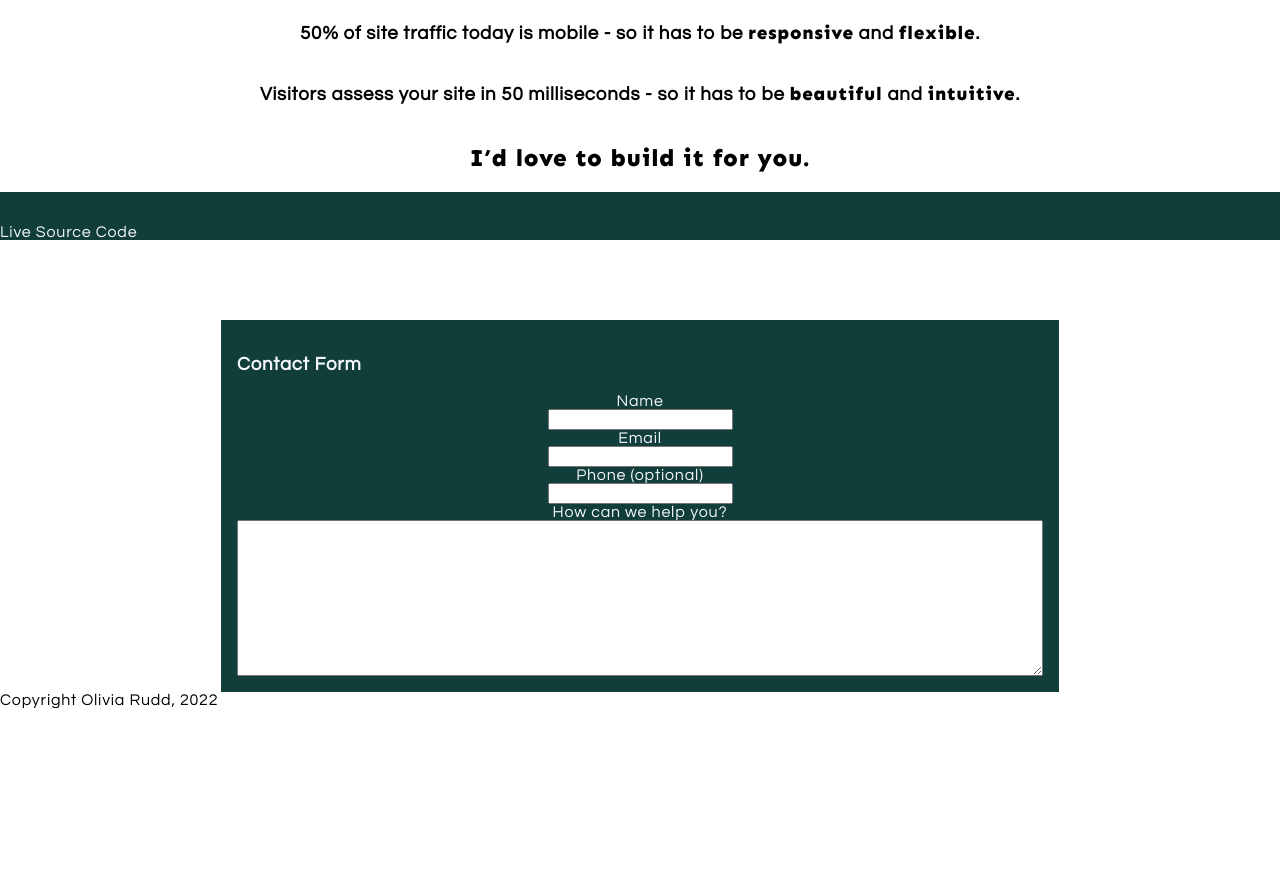
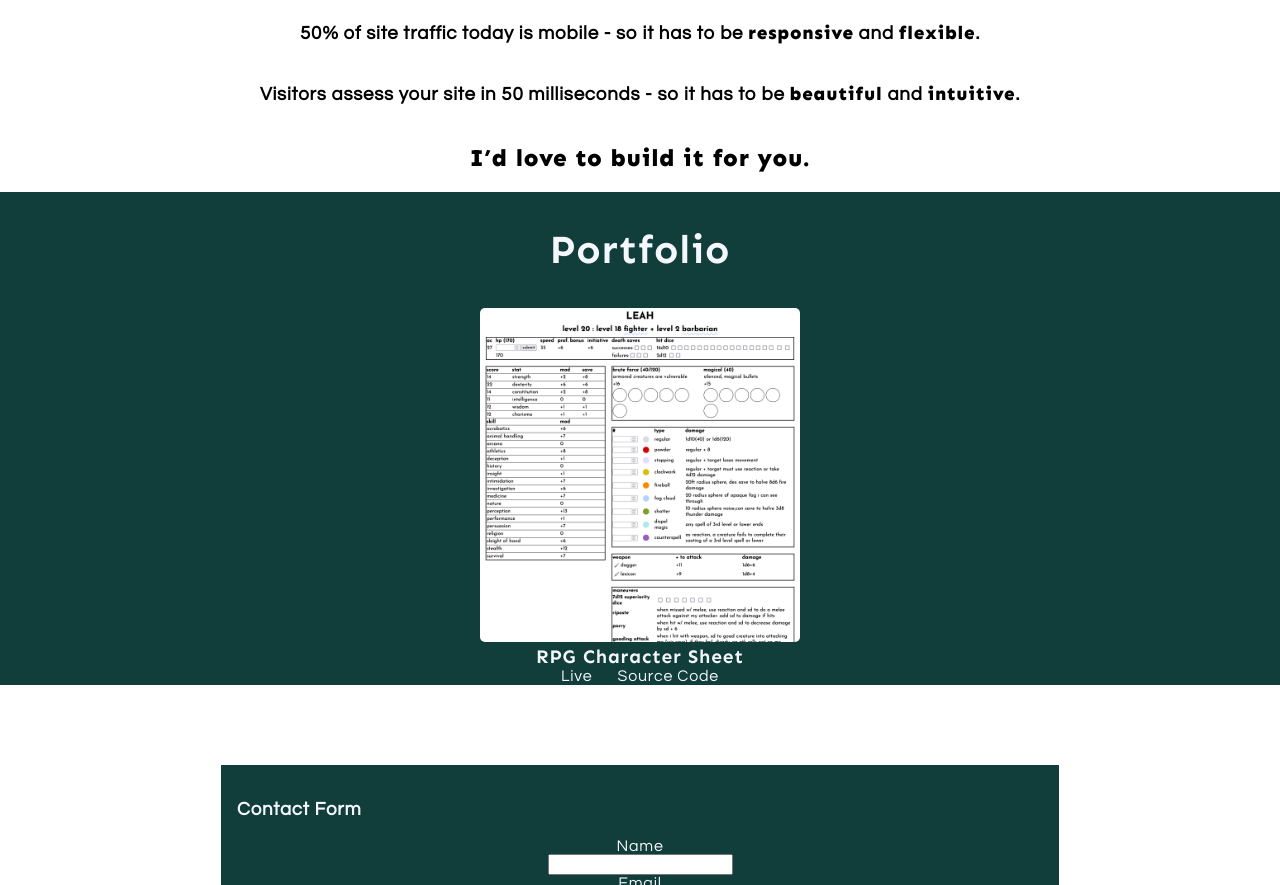
Before and after one commit to olivia-lilit/portfolio, a plain HTML site: page index.html in a window 1280 px wide. Shown: the part 274-1159 px from the top of the page. Before the commit the page ends 982 px from the top, so only its background shows below. Drawn offline with Linux system fonts and the light colour scheme.

Commit message:
Create portfolio style and sample

```diff
--- a/index.html
+++ b/index.html
@@ -35,17 +35,26 @@
             <h3>Visitors assess your site in 50 milliseconds - so it has to be <span class="emphasized">beautiful</span> and <span class="emphasized">intuitive</span>.</h3>
             <h2 class="emphasized">I’d love to build it for you. </h2>
         </div>
+
         <section id="portfolio" class="flex green-section">
-            <div class="project">
-                <img src="" alt="" class="project-image">
-                <div class="project-overlay on-hover"</div>
-                <p class="project-overlay on-hover"></p>
-                <span class="project-title"></span>
-                <div>
-                    <a href="">Live</a>
-                    <a href="">Source Code</a>
+            <h2 class="section-header">Portfolio</h2>
+            <div class="projects flex">
+                <div class="project flex">
+                    <div class="image-container">
+                        <img src="assets/leah.png" alt="" class="project-image">
+                        <div class="project-overlay">
+                            <p class="project-description">An dynamic RPG character sheet built with HTML, CSS, and JavaScript. </p>
+                        </div>
+                    </div>
+                    <span class="project-title"> RPG Character Sheet
+                    </span>
+                    <div class="project-links flex">
+                        <a href="https://olivia-lilit.github.io/leah/">Live</a>
+                        <a href="https://github.com/olivia-lilit/leah">Source Code</a>
+                    </div>
                 </div>
             </div>
+
 
         </section>
 
--- a/styles.css
+++ b/styles.css
@@ -67,9 +67,6 @@ nav a {
     letter-spacing: .2rem;
     padding: .5rem;
     border-bottom: 2px solid var(--logo-green);
-
-
-
 }
 
 nav a:hover {
@@ -85,7 +82,7 @@ main {
 
 #siteUse{
     display: inline-block;
-    width: 15rem;
+    width: 10rem;
 }
 h1 {
     color: var(--logo-green);
@@ -100,14 +97,93 @@ div.selling {
     align-items: center;
 }
 
-#portfolio {
+  /* portfolio */
+
+  #portfolio {
+    flex-direction: column;
+    align-items: center;
+  }
+
+  .section-header {
+    font-family: "Sen", monospace;
+    font-size: 2.5rem;
+  }
+
+.projects {
+    gap: 5rem;
+    justify-content: space-evenly;
+    flex-wrap: wrap;
+}
+
+.project {
+    width: 25%;
+    min-width: 150px;
+    flex-direction: column;
+    align-items: center;
+}
+.image-container {
+    position: relative;
+}
+.project-image {
     width: 100%;
 }
 
+.project-overlay {
+    opacity: 0;
+    height: 100%;
+    background-color: #113e3bcb;
+    position: absolute;
+    padding: 0;
+    margin: 0;
+    top: 0;
+    display: flex;
+    justify-content: center;
+    align-items: center;
+    transition: all .4s;
+}
+
+.project-description {
+    padding: 1rem;
+    width: fit-content;
+    text-align: center;
+    font-weight: 700;
+}
+
+.project-image, .project-overlay {
+    border-radius: 5px;
+}
+
+.image-container:hover .project-overlay {
+    opacity: 1;
+}
+
+.project-title{
+    font-family: "Sen";
+    font-size: 1.2rem;
+    font-weight: 700;
+}
+
+.project-links{
+    gap: 25px ;
+}
+
+.project-links a{
+    border-bottom: 1px solid var(--logo-green);
+    transition: all .4s;
+}
+.project-links a:hover {
+    border-bottom: 1px solid var(--logo-white);
+}
+
+
+/* process */
 #process {
     width: 100%;
     min-height: 5rem;
 }
+
+
+
 
 /* contact form */
 #contact {
```
Also changed, not shown: assets/leah.png (added), 2 other files.
